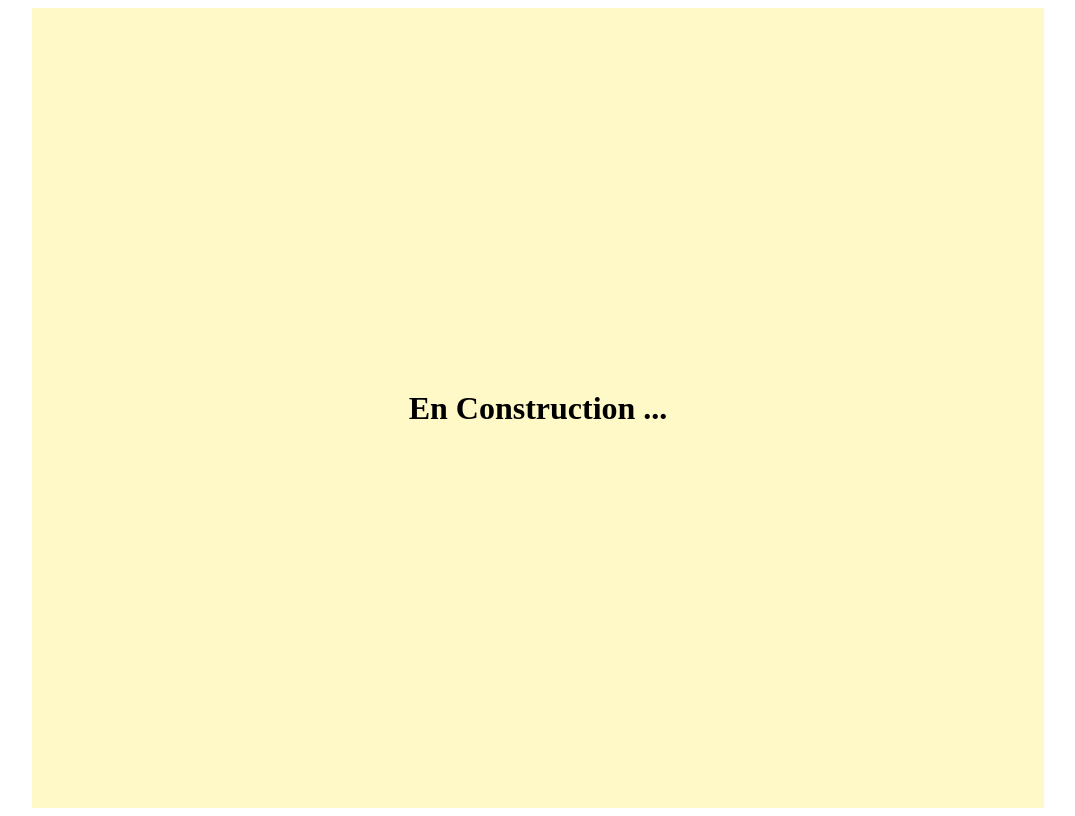
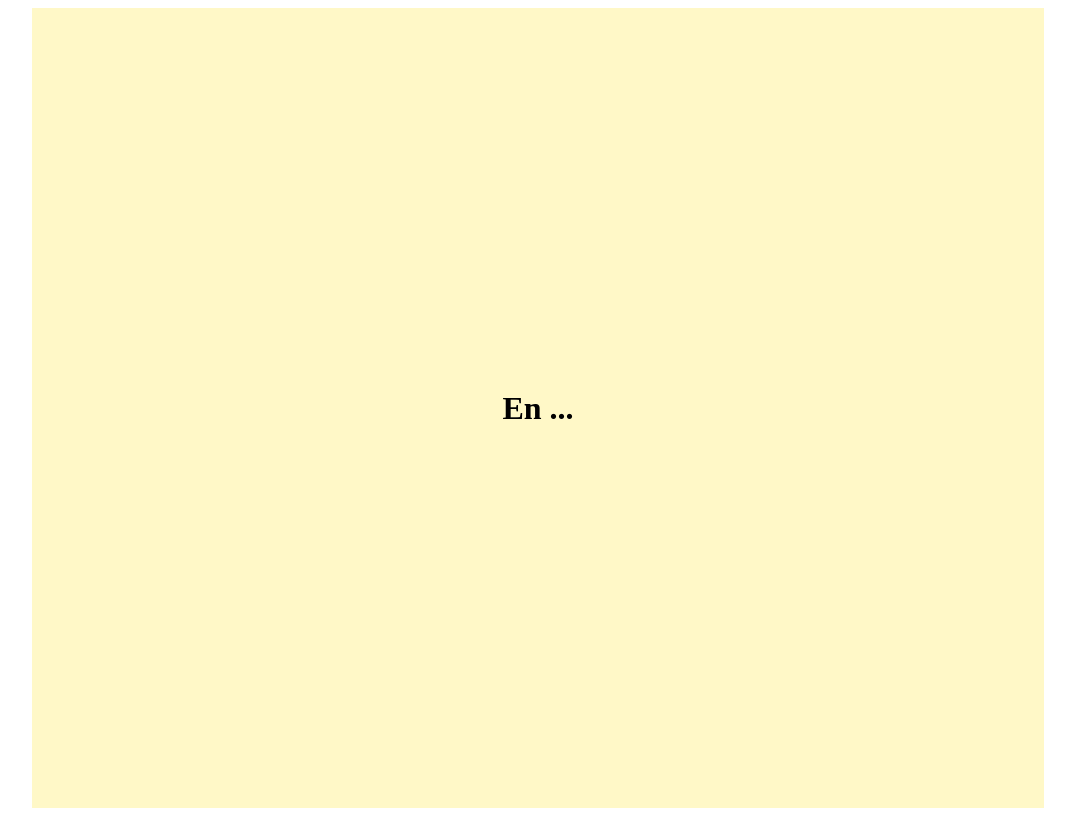
Before and after one commit to Aleksios22/personal-portfolio, a Vue app: page / in a window 1280 px wide. Shown: the whole page, without its empty margins (102-1177 px from the left). Built offline with nearby package versions, Linux system fonts and the light colour scheme.

Commit message:
changements

```diff
--- a/src/App.vue
+++ b/src/App.vue
@@ -1,6 +1,6 @@
 <template>
   <main>
-    <h1>En Construction ...</h1>
+    <h1>En  ...</h1>
   </main>
 </template>
 
```
